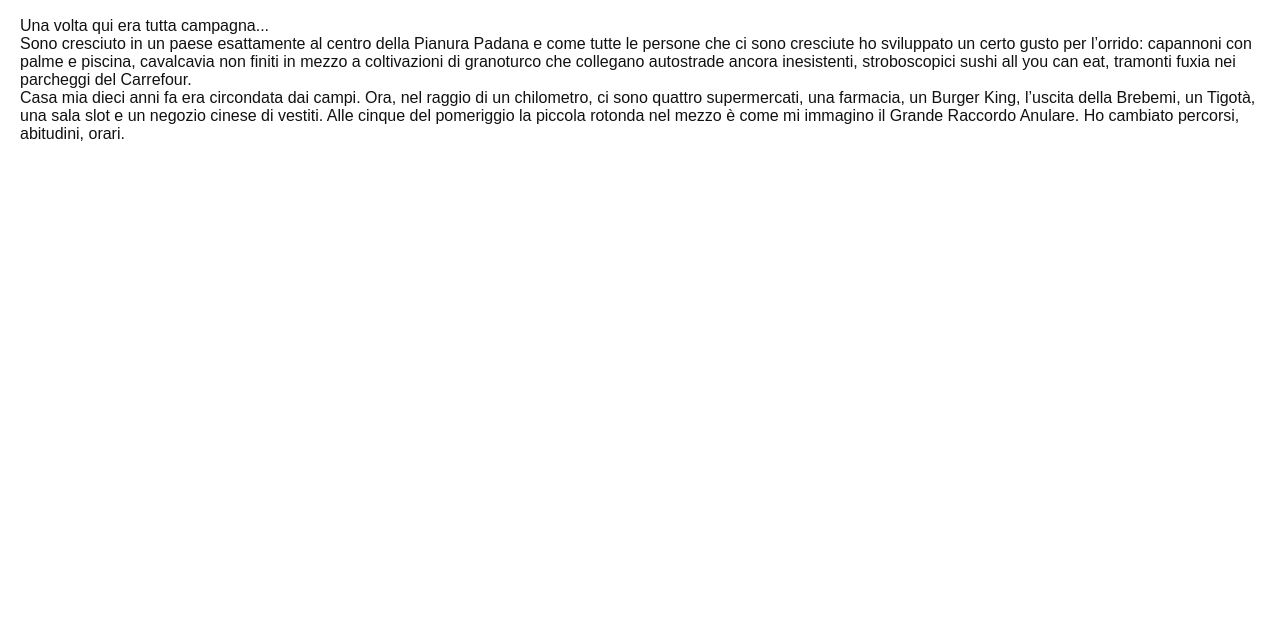
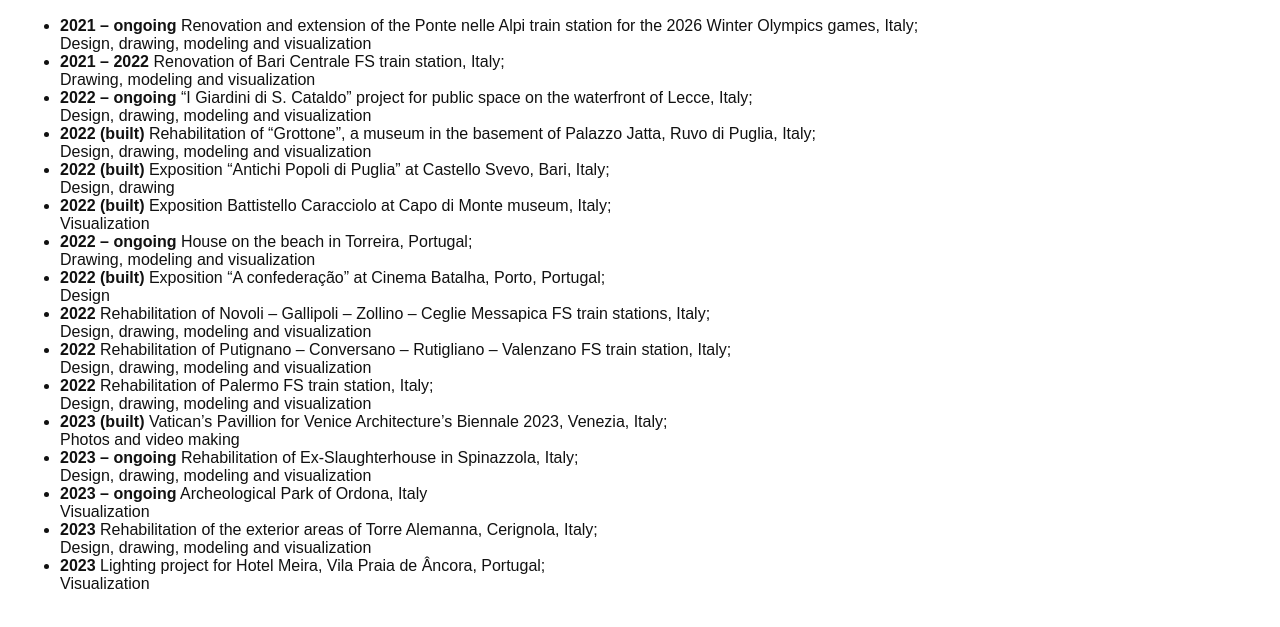
Before and after one commit to giacofilippo/giacofilippo.github.io, a plain HTML site: page manifesto.html in a window 1280 px wide. Shown: the part 191-818 px from the top of the page. Drawn offline with Linux system fonts and the light colour scheme; a web font is replaced by a local one.

Commit message:
Update manifesto.html

```diff
--- a/manifesto.html
+++ b/manifesto.html
@@ -20,10 +20,25 @@
         <section id="manifesto">
             <h2>Manifesto</h2>
             <p>
-                Una volta qui era tutta campagna...<br>
-                Sono cresciuto in un paese esattamente al centro della Pianura Padana e come tutte le persone che ci sono cresciute ho sviluppato un certo gusto per l’orrido: capannoni con palme e piscina, cavalcavia non finiti in mezzo a coltivazioni di granoturco che collegano autostrade ancora inesistenti, stroboscopici sushi all you can eat, tramonti fuxia nei parcheggi del Carrefour.<br>
-                Casa mia dieci anni fa era circondata dai campi. Ora, nel raggio di un chilometro, ci sono quattro supermercati, una farmacia, un Burger King, l’uscita della Brebemi, un Tigotà, una sala slot e un negozio cinese di vestiti. Alle cinque del pomeriggio la piccola rotonda nel mezzo è come mi immagino il Grande Raccordo Anulare. Ho cambiato percorsi, abitudini, orari.
-            </p>
+<ul>
+  <li><strong>2021 – ongoing</strong> Renovation and extension of the Ponte nelle Alpi train station for the 2026 Winter Olympics games, Italy;<br>Design, drawing, modeling and visualization</li>
+  <li><strong>2021 – 2022</strong> Renovation of Bari Centrale FS train station, Italy;<br>Drawing, modeling and visualization</li>
+  <li><strong>2022 – ongoing</strong> “I Giardini di S. Cataldo” project for public space on the waterfront of Lecce, Italy;<br>Design, drawing, modeling and visualization</li>
+  <li><strong>2022 (built)</strong> Rehabilitation of “Grottone”, a museum in the basement of Palazzo Jatta, Ruvo di Puglia, Italy;<br>Design, drawing, modeling and visualization</li>
+  <li><strong>2022 (built)</strong> Exposition “Antichi Popoli di Puglia” at Castello Svevo, Bari, Italy;<br>Design, drawing</li>
+  <li><strong>2022 (built)</strong> Exposition Battistello Caracciolo at Capo di Monte museum, Italy;<br>Visualization</li>
+  <li><strong>2022 – ongoing</strong> House on the beach in Torreira, Portugal;<br>Drawing, modeling and visualization</li>
+  <li><strong>2022 (built)</strong> Exposition “A confederação” at Cinema Batalha, Porto, Portugal;<br>Design</li>
+  <li><strong>2022</strong> Rehabilitation of Novoli – Gallipoli – Zollino – Ceglie Messapica FS train stations, Italy;<br>Design, drawing, modeling and visualization</li>
+  <li><strong>2022</strong> Rehabilitation of Putignano – Conversano – Rutigliano – Valenzano FS train station, Italy;<br>Design, drawing, modeling and visualization</li>
+  <li><strong>2022</strong> Rehabilitation of Palermo FS train station, Italy;<br>Design, drawing, modeling and visualization</li>
+  <li><strong>2023 (built)</strong> Vatican’s Pavillion for Venice Architecture’s Biennale 2023, Venezia, Italy;<br>Photos and video making</li>
+  <li><strong>2023 – ongoing</strong> Rehabilitation of Ex-Slaughterhouse in Spinazzola, Italy;<br>Design, drawing, modeling and visualization</li>
+  <li><strong>2023 – ongoing</strong> Archeological Park of Ordona, Italy<br>Visualization</li>
+  <li><strong>2023</strong> Rehabilitation of the exterior areas of Torre Alemanna, Cerignola, Italy;<br>Design, drawing, modeling and visualization</li>
+  <li><strong>2023</strong> Lighting project for Hotel Meira, Vila Praia de Âncora, Portugal;<br>Visualization</li>
+</ul>
+
         </section>
     </main>
 </body>
```
